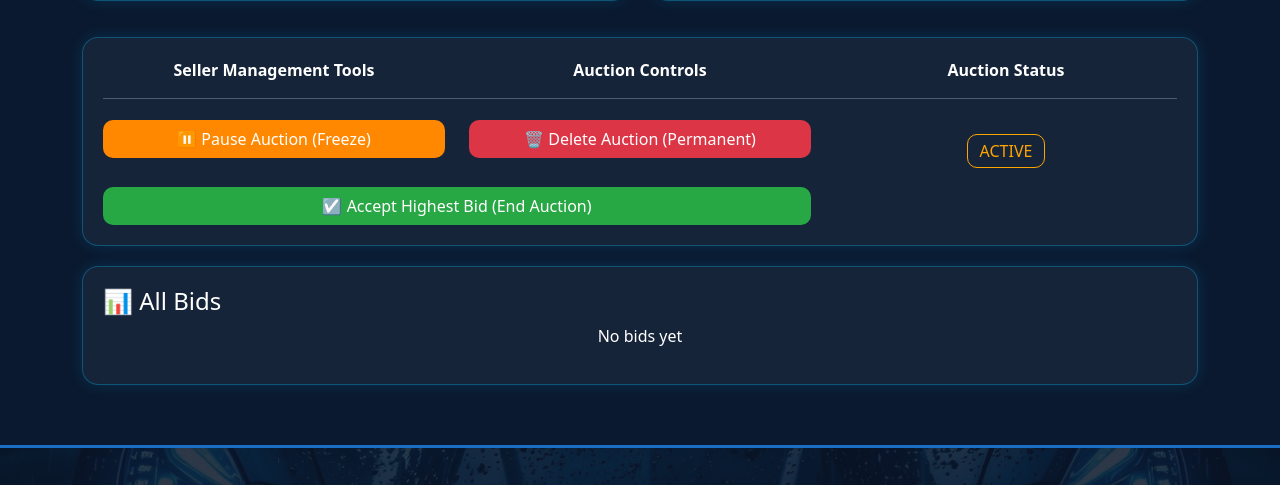
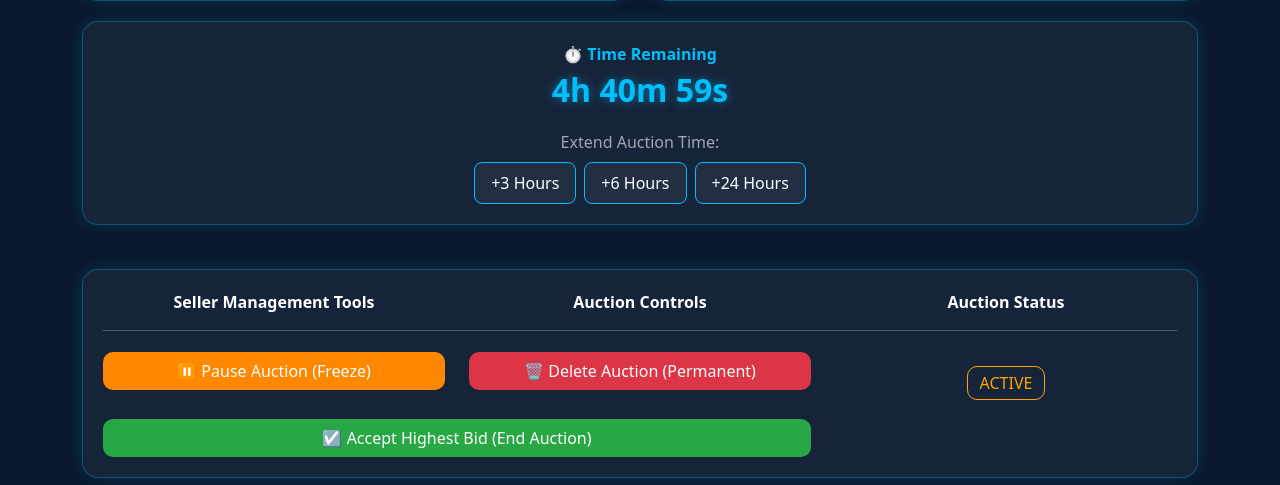
Before and after one commit to thisalirj-star/WheelDeals-Group-08, a Django app: page /bidding/seller/1/ in a window 1280 px wide. Shown: the part 593-1078 px from the top of the page. Run offline with Django 5.2, Linux system fonts and the light colour scheme; data comes from the database, SQL or seed files in the repository; data that the repository does not hold is empty.

Commit message:
Added a remaining time button and extend auction buttons

```diff
--- a/bidding/templates/bidding/seller_bidding.html
+++ b/bidding/templates/bidding/seller_bidding.html
@@ -25,6 +25,8 @@ body { background: #0a192f; color: white; }
 .btn-red    { background:#dc3545; color:white; border-radius:10px; }
 .btn-orange { background:#ff8800; color:white; border-radius:10px; }
 .btn-green  { background:#28a745; color:white; border-radius:10px; }
+.btn-extend { background: rgba(255,255,255,0.05); border: 1px solid #00bfff; color: white; border-radius: 8px; padding: 8px 16px; cursor: pointer; }
+.btn-extend:hover { background: rgba(0,191,255,0.2); }
 
 .status-badge {
     padding: 5px 12px;
@@ -48,6 +50,12 @@ body { background: #0a192f; color: white; }
     border-radius: 16px;
 }
 .vehicle-title { font-weight: 700; color: #00bfff; }
+.big-number {
+    font-size: 2rem; font-weight: 800;
+    color: #00bfff;
+    text-shadow: 0 0 10px rgba(0,191,255,0.5);
+}
+.card-title { font-weight: 700; color: #00bfff; }
 </style>
 
 
@@ -87,10 +95,47 @@ body { background: #0a192f; color: white; }
 
     </div>
 
+    <!-- ROW 2: COUNTDOWN + EXTEND -->
+    <div class="row mb-4">
+        <div class="col-12">
+            <div class="glass-card text-center">
+                <p class="card-title">⏱ Time Remaining</p>
+                <div id="countdown" class="big-number mb-3"></div>
+
+                <p class="mb-2" style="color: rgba(255,255,255,0.6);">Extend Auction Time:</p>
+                <div class="d-flex justify-content-center gap-2 flex-wrap">
+
+                    {% if user.is_authenticated %}
+                        <form method="post" action="{% url 'extend_bidding_time' auction.id %}" style="display:inline;">
+                            {% csrf_token %}
+                            <input type="hidden" name="extend_hours" value="3">
+                            <button type="submit" class="btn-extend">+3 Hours</button>
+                        </form>
+                        <form method="post" action="{% url 'extend_bidding_time' auction.id %}" style="display:inline;">
+                            {% csrf_token %}
+                            <input type="hidden" name="extend_hours" value="6">
+                            <button type="submit" class="btn-extend">+6 Hours</button>
+                        </form>
+                        <form method="post" action="{% url 'extend_bidding_time' auction.id %}" style="display:inline;">
+                            {% csrf_token %}
+                            <input type="hidden" name="extend_hours" value="24">
+                            <button type="submit" class="btn-extend">+24 Hours</button>
+                        </form>
+                    {% else %}
+                        <button class="btn-extend" onclick="showExtendLoginModal()">+3 Hours</button>
+                        <button class="btn-extend" onclick="showExtendLoginModal()">+6 Hours</button>
+                        <button class="btn-extend" onclick="showExtendLoginModal()">+24 Hours</button>
+                    {% endif %}
+
+                </div>
+            </div>
+        </div>
+    </div>
+
 </div>
 
 
-<!-- ROW 2: SELLER MANAGEMENT -->
+<!-- ROW 3: SELLER MANAGEMENT -->
 <div class="container mt-3">
     <div class="glass-card">
 
@@ -104,9 +149,8 @@ body { background: #0a192f; color: white; }
 
         <div class="row text-center align-items-center">
 
-            <!-- PAUSE shown only when ACTIVE, RESUME shown only when PAUSED -->
+            <!-- PAUSE / RESUME -->
             <div class="col-md-4">
-
                 {% if auction.status == "ACTIVE" %}
                     {% if user.is_authenticated %}
                         <form method="post" action="{% url 'pause_auction' auction.id %}">
@@ -135,18 +179,14 @@ body { background: #0a192f; color: white; }
                         </button>
                     {% endif %}
                 {% endif %}
-
             </div>
 
             <!-- DELETE -->
             <div class="col-md-4">
                 {% if user.is_authenticated %}
-                    <form method="post" action="{% url 'accept_highest_bid' auction.id %}">
-                        {% csrf_token %}
-                        <button type="submit" class="btn btn-red w-100">
-                            🗑 Delete Auction (Permanent)
-                        </button>
-                    </form>
+                    <button class="btn btn-red w-100" onclick="showDeleteModal()">
+                        🗑 Delete Auction (Permanent)
+                    </button>
                 {% else %}
                     <button class="btn btn-red w-100" onclick="showLoginModal()">
                         🗑 Delete Auction (Permanent)
@@ -186,7 +226,7 @@ body { background: #0a192f; color: white; }
 </div>
 
 
-<!-- ROW 3: ALL BIDS -->
+<!-- ROW 4: ALL BIDS -->
 <div class="container mt-3">
     <div class="glass-card">
 
@@ -214,30 +254,91 @@ body { background: #0a192f; color: white; }
 </div>
 
 
-<!-- LOGIN MODAL -->
+<!-- LOGIN MODAL (general) -->
 <div class="modal fade" id="loginModal" tabindex="-1">
     <div class="modal-dialog modal-dialog-centered">
         <div class="modal-content modal-dark p-3">
-
             <div class="text-end">
                 <button type="button" class="btn btn-sm btn-light" data-bs-dismiss="modal">✖</button>
             </div>
-
             <div class="text-center">
                 <h4>🔒 You are required to log in</h4>
-                <p>Login or register to proceed</p>
+                <p>Please login or register to proceed</p>
                 <a href="{% url 'login' %}" class="btn btn-primary w-100 mb-2">LOGIN</a>
                 <a href="{% url 'register' %}" class="btn btn-outline-light w-100">REGISTER</a>
             </div>
+        </div>
+    </div>
+</div>
 
+
+<!-- LOGIN MODAL (extend time) -->
+<div class="modal fade" id="extendLoginModal" tabindex="-1">
+    <div class="modal-dialog modal-dialog-centered">
+        <div class="modal-content modal-dark p-3">
+            <div class="text-end">
+                <button type="button" class="btn btn-sm btn-light" data-bs-dismiss="modal">✖</button>
+            </div>
+            <div class="text-center">
+                <h4>🔒 Login to Extend Auction Time</h4>
+                <p>Please login or register to extend the auction time</p>
+                <a href="{% url 'login' %}" class="btn btn-primary w-100 mb-2">LOGIN</a>
+                <a href="{% url 'register' %}" class="btn btn-outline-light w-100">REGISTER</a>
+            </div>
+        </div>
+    </div>
+</div>
+
+
+<!-- DELETE CONFIRMATION MODAL -->
+<div class="modal fade" id="deleteModal" tabindex="-1">
+    <div class="modal-dialog modal-dialog-centered">
+        <div class="modal-content modal-dark p-3">
+            <div class="text-end">
+                <button type="button" class="btn btn-sm btn-light" data-bs-dismiss="modal">✖</button>
+            </div>
+            <div class="text-center">
+                <h4>⚠️ Delete Auction?</h4>
+                <p>This is permanent and cannot be undone. Are you sure?</p>
+                <form method="post" action="{% url 'delete_auction' auction.id %}">
+                    {% csrf_token %}
+                    <button type="submit" class="btn btn-red w-100 mb-2">Yes, Delete Permanently</button>
+                </form>
+                <button type="button" class="btn btn-outline-light w-100" data-bs-dismiss="modal">Cancel</button>
+            </div>
         </div>
     </div>
 </div>
 
 
 <script>
+// Countdown timer
+let countDownDate = new Date("{{ auction.end_time|date:'c' }}").getTime();
+
+setInterval(function () {
+    let now      = new Date().getTime();
+    let distance = countDownDate - now;
+
+    if (distance <= 0) {
+        document.getElementById("countdown").innerHTML = "Auction Ended";
+        return;
+    }
+
+    let h = Math.floor(distance / (1000*60*60));
+    let m = Math.floor((distance % (1000*60*60)) / (1000*60));
+    let s = Math.floor((distance % (1000*60)) / 1000);
+
+    document.getElementById("countdown").innerHTML = h+"h "+m+"m "+s+"s";
+}, 1000);
+
 function showLoginModal() {
     new bootstrap.Modal(document.getElementById('loginModal')).show();
+}
+function showExtendLoginModal() {
+    new bootstrap.Modal(document.getElementById('extendLoginModal')).show();
+}
+function showDeleteModal() {
+    new bootstrap.Modal(document.getElementById('deleteModal')).show();
 }
 </script>
 
```
